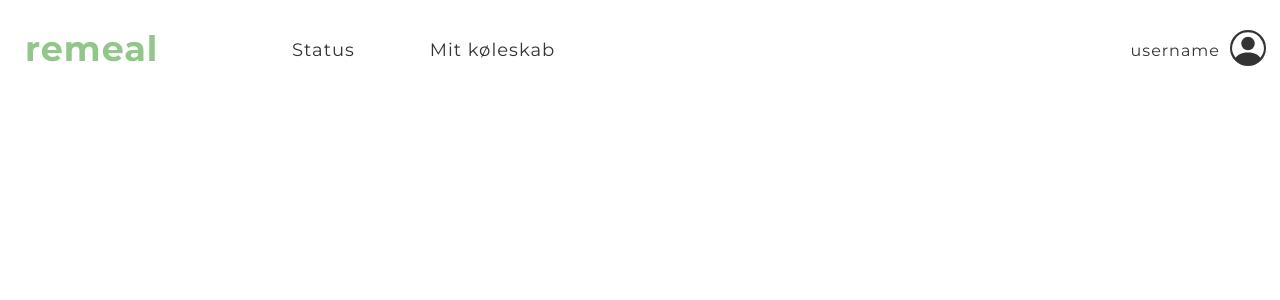
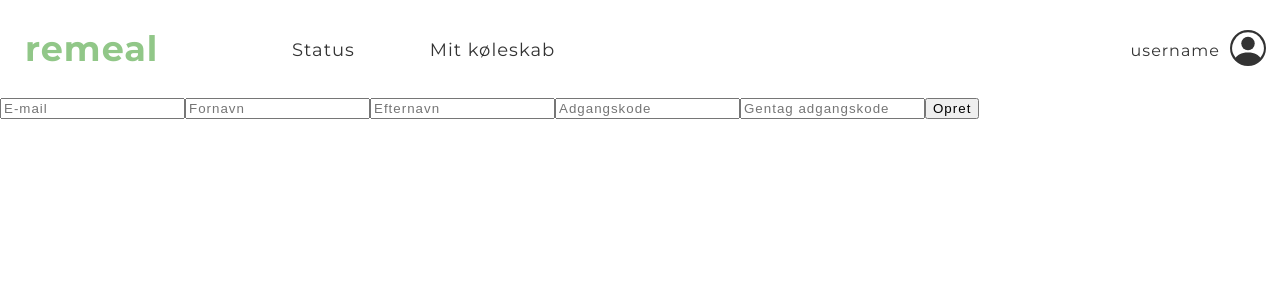
Before and after one commit to orc13a/remeal, a React (Create React App) app in the folder client/: page /signup in a window 1280 px wide. Shown: the top 300 px of the page. Built offline with nearby package versions, Linux system fonts and the light colour scheme.

Commit message:
basic navi

```diff
--- a/client/src/App.js
+++ b/client/src/App.js
@@ -1,5 +1,8 @@
 // import './App.css';
 import Navbar from './components/Navbar/Navbar';
+import Frontpage from './components/Frontpage/Frontpage';
+import Login from './components/Login/Login';
+import Signup from './components/Signup/Signup';
 import { BrowserRouter as Router, Route, Switch } from 'react-router-dom';
 
 // Dette er vores app og der som vil blive vist i din browser
@@ -7,10 +10,20 @@ import { BrowserRouter as Router, Route, Switch } from 'react-router-dom';
 function App() {
   return (
     <Router>
-      <div className="authContentContainer">
+      <div className="contentContainer">
         <Navbar />
-        <div className="authContent">
-
+        <div className="content">
+          <Switch>
+            <Route path="/" exact>
+              <Frontpage />
+            </Route>
+            <Route path="/login" exact>
+              <Login />
+            </Route>
+            <Route path="/signup" exact>
+              <Signup />
+            </Route>
+          </Switch>
         </div>
       </div>
     </Router>
--- /dev/null
+++ b/client/src/components/Frontpage/Frontpage.js
@@ -0,0 +1,18 @@
+import React from 'react';
+import { Link } from 'react-router-dom';
+import styles from './Frontpage.module.css';
+
+const Frontpage = () => {
+    return (
+        <div>
+            <Link to="/login">
+                login
+            </Link><br />
+            <Link to="/signup">
+                signup
+            </Link>
+        </div>
+    );
+}
+
+export default Frontpage;
--- /dev/null
+++ b/client/src/components/Login/Login.js
@@ -0,0 +1,17 @@
+import React from 'react';
+import { Link } from 'react-router-dom';
+import styles from './Login.module.css';
+
+const Login = () => {
+    return (
+        <div>
+            <form method="POST" action="/">
+                <input type="text" name="loginEmail" placeholder="E-mail"/>
+                <input type="password" name="loginPassword" placeholder="Adgangskode"/>
+                <button type="submit">Log ind</button>
+            </form>
+        </div>
+    );
+}
+
+export default Login;
--- /dev/null
+++ b/client/src/components/Signup/Signup.js
@@ -0,0 +1,20 @@
+import React from 'react';
+import { Link } from 'react-router-dom';
+import styles from './Signup.module.css';
+
+const Signup = () => {
+    return (
+        <div>
+            <form method="POST" action="/">
+                <input type="text" name="signupEmail" placeholder="E-mail"/>
+                <input type="text" name="signupFirstName" placeholder="Fornavn"/>
+                <input type="text" name="signupLastName" placeholder="Efternavn"/>
+                <input type="password" name="signupPassword" placeholder="Adgangskode"/>
+                <input type="password" name="signupPasswordRepeat" placeholder="Gentag adgangskode"/>
+                <button type="submit">Opret</button>
+            </form>
+        </div>
+    );
+}
+
+export default Signup;
```
Also changed, not shown: client/src/components/Frontpage/Frontpage.module.css (added), client/src/components/Login/Login.module.css (added), client/src/components/Signup/Signup.module.css (added).
